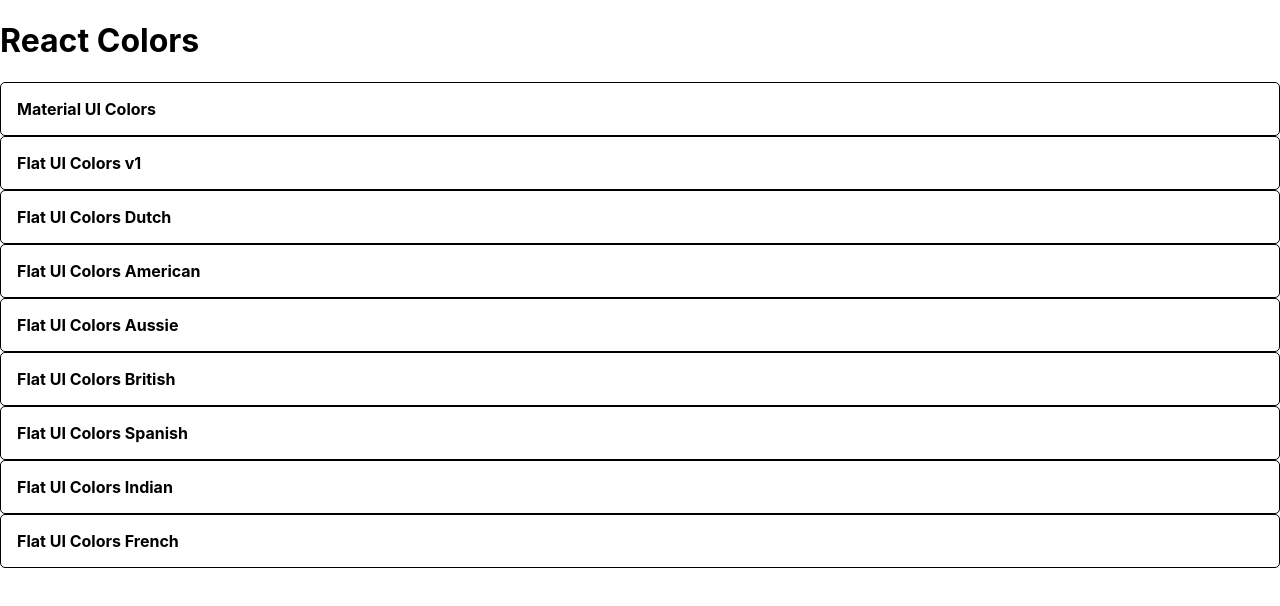
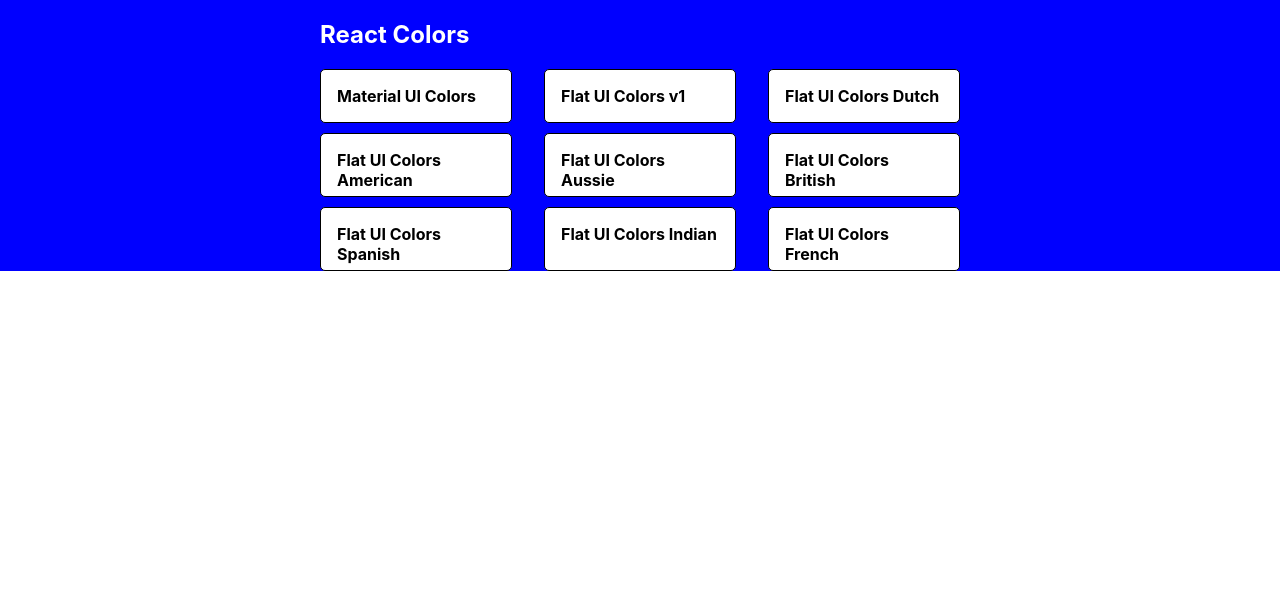
Before and after one commit to siva089/ColorPIcker, a React (Create React App) app: page / in a window 1280 px wide. Shown: the top 606 px of the page. Built offline with nearby package versions, Linux system fonts and the light colour scheme.

Commit message:
added a new route

```diff
--- a/src/PaletteList.js
+++ b/src/PaletteList.js
@@ -1,18 +1,51 @@
 import React, { Component } from 'react'
 import {Link} from 'react-router-dom'
+import {withStyles} from "@material-ui/styles"
 import MiniPalette from "./miniPalette";
+const styles={
+root:{
+    backgroundColor:"blue",
+    height:"100%",
+    display:"flex",
+    alignItems:"flex-start",
+    justifyContent:"center"
+},
+container:{
+    width:"50%",
+    dispaly:"flex",
+    alignItems:"flex-start",
+    flexDirection:"column",
+    flexWrap:"wrap"
+},
+nav:{display:"flex",
+width:"100%",
+justifyContent:"space-betwwen",
+color:"white"
+},
+palettes:{boxSizing:"border-box",
+width:"100%",
+display:"grid",
+gridTemplateColumns:"repeat(3,30%)",
+gridGap:"5%"
+}
+}
 
 class PaletteList extends Component {
     render() {
-        const {palettes}=this.props
+        const {palettes,classes}=this.props
         return (
-            <div>
-                <h1>React Colors</h1>
-
-                {palettes.map(palette=><MiniPalette {...palette}/>)}
-            </div>
+            <div className={classes.root}>
+                <div className={classes.container}>
+                    <nav className={classes.nav}>
+                    <h1>React Colors</h1>
+                    </nav>
+                    <div className={classes.palettes}>
+                    {palettes.map(palette=><MiniPalette {...palette}/>)}
+                    </div>
+                </div>
+               </div>
         )
     }
 }
 
-export default PaletteList
+export default withStyles(styles)(PaletteList)
```
